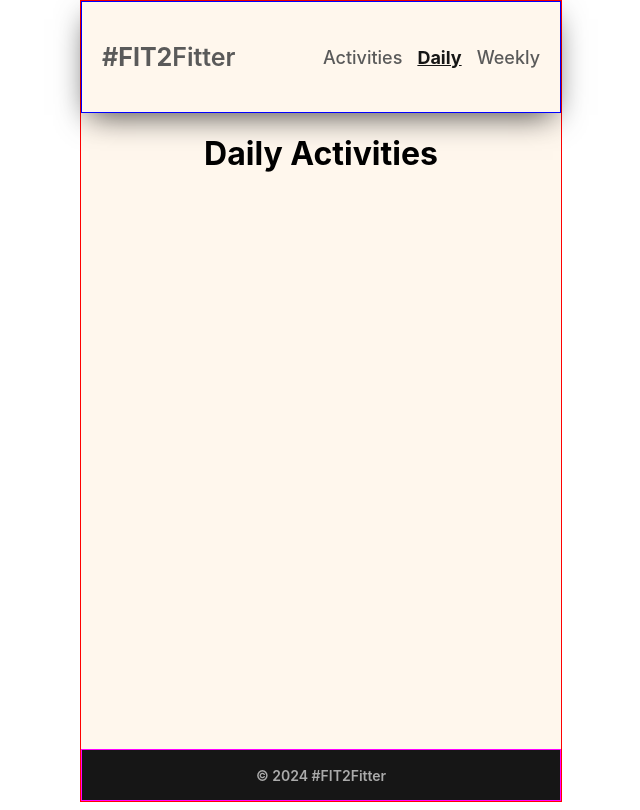
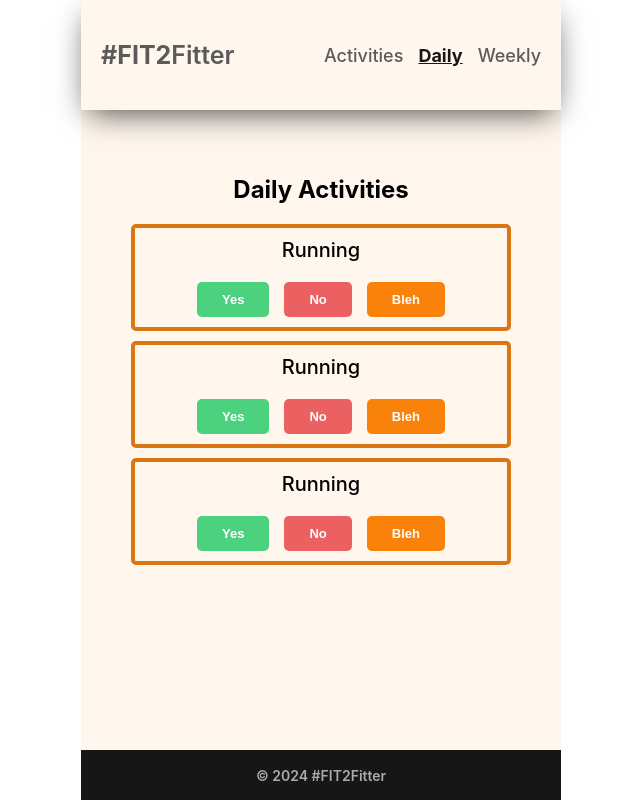
Before and after one commit to banerjee08/health-tracker-app, a React (Create React App) app: page /daily in a window 1280 px wide. Shown: the whole page, without its empty margins (319-959 px from the left). Built offline with nearby package versions, Linux system fonts and the light colour scheme.

Commit message:
html and css done

```diff
--- a/src/components/Activity/Activity.jsx
+++ b/src/components/Activity/Activity.jsx
@@ -20,7 +20,7 @@ export default function Activity(){
                     value={activity}
                     onChange={(e) => setActivity(e.target.value)}
                 />
-                <button type="submit">Get Started</button>
+                <button type="submit" className={styles.getStartedBtn}>Get Started</button>
             </form>
             <div>
                 <h2>Your Activities:</h2>
--- a/src/components/Daily/Daily.jsx
+++ b/src/components/Daily/Daily.jsx
@@ -3,6 +3,28 @@ import styles from "../../styles/Daily.module.css"
 
 export default function Daily(){
     return (
-        <h1>Daily Activities</h1>
+        <div className={styles.dailyContainer}>
+            <h2>Daily Activities</h2>
+            <div className={styles.activityList}>
+                <div className={styles.dailyActivity}>
+                    <p className={styles.activityName}>Running</p>
+                    <button className={styles.yesBtn}>Yes</button>
+                    <button className={styles.noBtn}>No</button>
+                    <button className={styles.blehBtn}>Bleh</button>
+                </div>
+                <div className={styles.dailyActivity}>
+                    <p className={styles.activityName}>Running</p>
+                    <button className={styles.yesBtn}>Yes</button>
+                    <button className={styles.noBtn}>No</button>
+                    <button className={styles.blehBtn}>Bleh</button>
+                </div>
+                <div className={styles.dailyActivity}>
+                    <p className={styles.activityName}>Running</p>
+                    <button className={styles.yesBtn}>Yes</button>
+                    <button className={styles.noBtn}>No</button>
+                    <button className={styles.blehBtn}>Bleh</button>
+                </div>
+            </div>
+        </div>
     )
 }
--- a/src/components/Weekly/Weekly.jsx
+++ b/src/components/Weekly/Weekly.jsx
@@ -4,6 +4,17 @@ import styles from "../../styles/Weekly.module.css"
 
 export default function Weekly(){
     return(
-        <h1>Weekly Activities</h1>
+        <div className={styles.weeklyContainer}>
+            <h2>Weekly Activities</h2>
+            <ul className={styles.weeklyActivityList}>
+                <li className={styles.days}>Day 1</li>
+                <li className={styles.days}>Day 2</li>
+                <li className={styles.days}>Day 3</li>
+                <li className={styles.days}>Day 4</li>
+                <li className={styles.days}>Day 5</li>
+                <li className={styles.days}>Day 6</li>
+                <li className={styles.days}>Day 7</li>
+            </ul>
+        </div>
     )
 }
--- a/src/styles/Activity.module.css
+++ b/src/styles/Activity.module.css
@@ -1,5 +1,5 @@
 .activityContainer{
-    border: 2px blue dotted;
+    /* border: 2px blue dotted; */
     /* height: 100%; */
     /* background-color: pink; */
     padding: 45px 25px 15px;
@@ -20,7 +20,7 @@ form input{
     padding: 0 10px;
 }
 
-button{
+.getStartedBtn{
     border: none;
     background-color: #f9820a;
     color: white;
@@ -33,13 +33,13 @@ button{
     transition: transform .1s ease-in-out;
 }
 
-button:hover{
+.getStartedBtn:hover{
     transform: translate(1px, 1px);
-    color: #161616
+    color: #161616;
 }
 
 .listGroup{
-    border: 1px solid #f9820a;
+    /* border: 1px solid #f9820a; */
     /* list-style-type: none; */
     padding-left: 0px;
     margin: 0 25px;
@@ -53,6 +53,7 @@ button:hover{
     padding: 18px 0;
     font-size: 18px;
     border-radius: 5px;
+    cursor: pointer;
 }
 
 .listGroupItem:hover{
--- a/src/styles/Daily.module.css
+++ b/src/styles/Daily.module.css
@@ -0,0 +1,57 @@
+.dailyContainer{
+    /* border: 2px solid blue; */
+    /* padding: 15px 25px; */
+    padding: 45px 25px 15px;
+    height: 100%
+}
+
+.activityList{
+    /* border: 1px solid green; */
+    margin: 0;
+}
+
+.dailyActivity{
+    border: 2px dotted black;
+    border: 4px solid rgb(220, 117, 20);
+    margin: 10px 25px;
+    padding: 10px 0;
+    border-radius: 5px;
+}
+
+.activityName{
+    font-size: 20px;
+    font-weight: 500;
+    margin: 0 0 20px;
+}
+
+.yesBtn,
+.noBtn,
+.blehBtn{
+    border: none;
+    background-color: #f9820a;
+    color: white;
+    font-size: 13px;
+    padding: 10px 25px;
+    font-weight: 600;
+    text-decoration: none;
+    cursor: pointer;
+    border-radius: 5px;
+    transition: transform .1s ease-in-out;
+}
+
+.yesBtn:hover,
+.noBtn:hover,
+.blehBtn:hover{
+    font-weight: 600;
+    transform: translate(1px, 1px);
+    color: #161616;
+}
+
+.noBtn{
+    margin: 0 15px;
+    background-color: #eb6161;
+}
+
+.yesBtn{
+    background-color: #4cd17f;
+}
--- a/src/styles/Footer.module.css
+++ b/src/styles/Footer.module.css
@@ -1,5 +1,5 @@
 footer{
-    border: 1px fuchsia solid;
+    /* border: 1px fuchsia solid; */
     display: flex;
     margin-top: auto;
     height: 50px;
--- a/src/styles/Header.module.css
+++ b/src/styles/Header.module.css
@@ -3,7 +3,7 @@ header{
     align-items: center;
     height: 110px;
     padding: 0 20px;
-    border: 1px blue solid;
+    /* border: 1px blue solid; */
     -webkit-box-shadow: 0px 10px 30px -8px rgba(0,0,0,0.75);
     -moz-box-shadow: 0px 10px 30px -8px rgba(0,0,0,0.75);
     box-shadow: 0px 10px 30px -8px rgba(0,0,0,0.75);;
--- a/src/styles/Home.module.css
+++ b/src/styles/Home.module.css
@@ -1,13 +1,13 @@
 .homeContainer{
     padding: 20px 35px;
-    border: 5px dotted green;
+    /* border: 5px dotted green; */
     background: linear-gradient(0deg, rgba(0, 0, 0, 0.46), rgba(0, 0, 0, 0.46));
     height: 100%;
     color: white;
 }
 
 .workoutImg{
-    border: 1px red solid;
+    /* border: 1px red solid; */
     height: 180px;
     width: auto;
 
--- a/src/styles/Layout.module.css
+++ b/src/styles/Layout.module.css
@@ -1,5 +1,5 @@
 .appContainer{
-    border: 1px red solid;
+    /* border: 1px red solid; */
     background-color: #FFF7ED;
     height: 100vh;
     width: 480px;
--- a/src/styles/Weekly.module.css
+++ b/src/styles/Weekly.module.css
@@ -0,0 +1,36 @@
+.weeklyContainer{
+    /* border: 2px solid blue; */
+    padding: 45px 25px 15px;
+    height: 100%
+}
+
+.weeklyContainer h2{
+    margin: 0 0 25px;
+    display: flex;
+    flex-direction: column;
+}
+
+.weeklyActivityList{
+    /* border: 1px solid magenta; */
+    /* border: 1px solid #f9820a; */
+    list-style-type: none;
+    padding-left: 0px;
+    margin: 0 25px;
+    display: flex;
+    flex-direction: column;
+}
+
+.days{
+    border: 4px solid rgb(220, 117, 20);
+    list-style: none;
+    margin: 0;
+    margin-bottom: 8px;
+    padding: 10px 0;
+    font-size: 18px;
+    border-radius: 5px;
+    cursor: pointer;
+}
+
+.days:hover{
+    font-weight: 600;
+}
```
